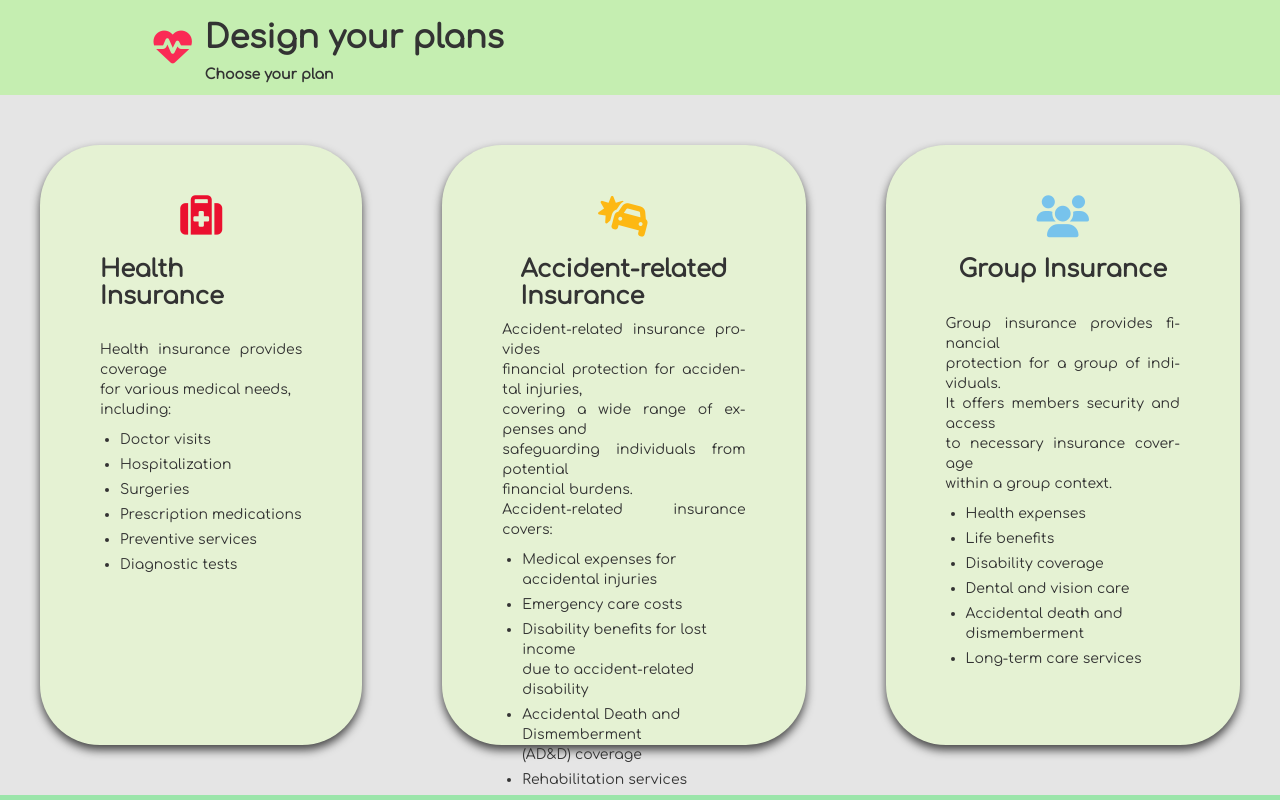
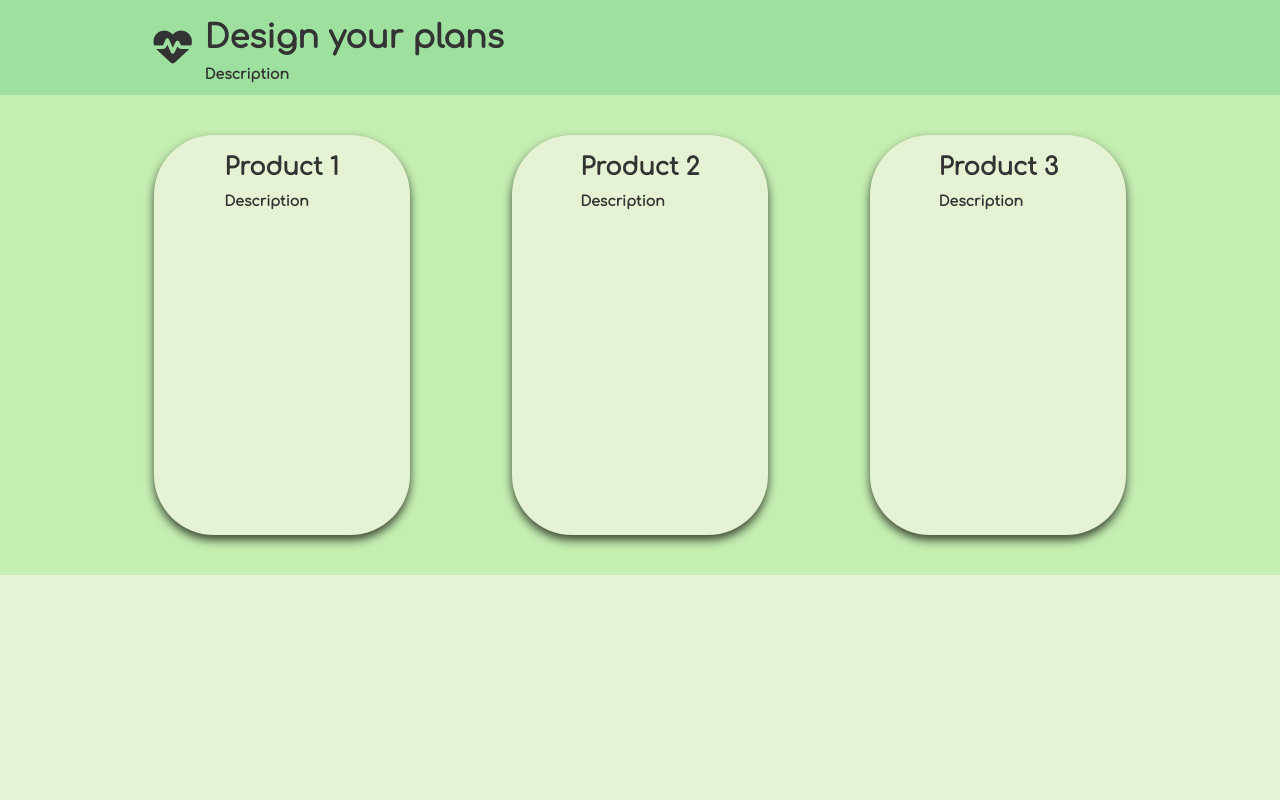
Before and after one commit to KelvinAlviero/HCI-final-project, a PHP site: page /make-a-plan.html in a window 1280 px wide. Shown: the part 610-1410 px from the top of the page. After the commit the page ends 1185 px from the top, so only its background shows below. Run offline with PHP 8.4, Linux system fonts and the light colour scheme; some libraries are stand-ins or nearby versions.

Commit message:
Revert "popupwindow for make a plan, slight changes to home"
This reverts commit 519666b02e95762a4ca00298eef17f6521c7a85e.

```diff
--- a/make-a-plan.html
+++ b/make-a-plan.html
@@ -62,216 +62,33 @@
 		<div class="body-two-container">
 			<div class="product-title">
 				<div class="product-title-icon">
-					<i class="fas fa-heartbeat"style="color:  #fa2a55;"></i>
+					<i class="fas fa-heartbeat"></i>
 				</div>
 				<div class="product-title-text">
 					<h2>Design your plans</h2>
-					<p>Choose your plan</p>
+					<p>Description</p>
 				</div>
 			</div>
 			<div class="product-container">
-			<a href="#" id="popup-link-health" style="text-decoration:none; color:inherit; font-weight: normal;">
 				<div class="health-insurance-product">
 					<div class="product-option">
-						<i class="fas fa-medkit" style="color:#EB102F;"></i>
-						<h3>Health Insurance</h3><br>
-						<p>Health insurance provides coverage <br>for various medical needs,<br>
-						including:<br></p>
-						<ul class="health-list">
-							<li>Doctor visits</li>
-							<li>Hospitalization</li>
-							<li>Surgeries</li>
-							<li>Prescription medications</li>
-							<li>Preventive services</li>
-							<li>Diagnostic tests</li>
-						</ul>
+						<h3>Product 1</h3>
+						<p>Description</p>
 					</div>
 				</div>
-			</a>
-			<a href="#" id="popup-link-accident" style="text-decoration:none; color:inherit; font-weight: normal;">
 				<div class="health-insurance-product">
 					<div class="product-option">
-						<i class="fas fa-car-crash" style="color:#FDB813;"></i>
-						<h3>Accident-related<br> Insurance</h3>
-						<p>Accident-related insurance provides<br>
-						financial protection for
-						accidental injuries,<br> covering a wide range of expenses and <br>  safeguarding individuals
-						from potential <br> financial burdens.<br>
-						Accident-related insurance covers:</p>
-						<ul class="health-list">
-							<li>Medical expenses for <br>accidental injuries</li>
-							<li>Emergency care costs</li>
-							<li>Disability benefits for lost income<br> due to accident-related disability</li>
-							<li>Accidental Death and Dismemberment <br> (AD&D) coverage</li>
-							<li>Rehabilitation services</li>
-						</ul>
+						<h3>Product 2</h3>
+						<p>Description</p>
 					</div>
 				</div>
-			</a>
-			<a href="#" id="popup-link-group" style="text-decoration:none; color:inherit; font-weight: normal;">
 				<div class="health-insurance-product">
 					<div class="product-option">
-						<i class="fas fa-users" style="color:#77c3ec;"></i>
-						<h3>Group Insurance</h3><br>
-						<p>Group insurance provides financial <br> protection for
-						a group of individuals.<br> It offers members security and access <br>to necessary insurance coverage <br>within a group context.</p>
-						<ul class="health-list">
-							<li>Health expenses</li>
-							<li>Life benefits</li>
-							<li>Disability coverage</li>
-							<li>Dental and vision care</li>
-							<li>Accidental death and dismemberment</li>
-							<li>Long-term care services</li>
-						</ul>
+						<h3>Product 3</h3>
+						<p>Description</p>
 					</div>
 				</div>
-			</a>
 			</div>
 		</div>
-	<div id="popup-window-Health" class="popup-window">
-		<button class="close-button" style="float: right; margin: 0 5px 0 0; background-color: transparent; border:none; font-size:24px;"><i class="fas fa-times"></i></button>
-			<div style="background-color: rgb(155, 229, 170); margin:0; padding: 10px 0">
-				<h1>Health Insurance request</h1>
-			</div>
-		<div class="popup-grid">
-			<div class="popup-grid1">
-				<label for="nameInput">Full name:</label><br>
-				<input id="nameInput">
-			</div>
-			<div class="popup-grid2">
-				<label for="emailInput">Email:</label><br>
-				<input id="emailInput">
-			</div>
-			<div class="popup-grid3">
-				<label for="phoneInput">Phone number:</label><br>
-				<input id="phoneInput">
-			</div>
-			<div class="popup-grid4">
-				<label for="dateInput">Date of Birth:</label><br>
-				<input type="date" id="dateInput" name="dateInput">
-			</div>
-			<div class="popup-grid6">
-				<label for="msgInput">Message:</label><br>
-				<input id="msgInput">
-			</div>
-
-			<button id="submitBtn" onclick="submitForm()">Submit</button>
-			<div id="message" style="display: none;">Your form has been recorded.</div>
-		</div>
-	</div>
-
-	<div id="popup-window-Accident" class="popup-window">
-		<button class="close-button" style="float: right; margin: 0 5px 0 0; background-color: transparent; border:none; font-size:24px;"><i class="fas fa-times"></i></button>
-			<div style="background-color: rgb(155, 229, 170); margin:0; padding: 10px 0">
-				<h1>Accident-related Insurance request</h1>
-			</div>
-		<div class="popup-grid">
-			<div class="popup-grid1">
-				<label for="nameInput">Full name:</label><br>
-				<input id="nameInput">
-			</div>
-			<div class="popup-grid2">
-				<label for="emailInput">Email:</label><br>
-				<input id="emailInput">
-			</div>
-			<div class="popup-grid3">
-				<label for="phoneInput">Phone Number:</label><br>
-				<input id="phoneInput">
-			</div>
-			<div class="popup-grid4">
-				<label for="dateInput">Date of Birth:</label><br>
-				<input type="date" id="dateInput" name="dateInput">
-			</div>
-			<div class="popup-grid6">
-				<label for="msgInput">Message:</label><br>
-				<input id="msgInput">
-			</div>
-
-			<button id="submitBtn" onclick="submitForm()">Submit</button>
-			<div id="message" style="display: none;">Your form has been recorded.</div>
-		</div>
-	</div>
-
-	<div id="popup-window-Group" class="popup-window">
-		<button class="close-button" style="float: right; margin: 0 5px 0 0; background-color: transparent; border:none; font-size:24px;"><i class="fas fa-times"></i></button>
-			<div style="background-color: rgb(155, 229, 170); margin:0; padding: 10px 0">
-				<h1>Group insurance request</h1>
-			</div>
-		<div class="popup-grid">
-			<div class="popup-grid1">
-				<label for="nameInput">Company name:</label><br>
-				<input id="nameInput">
-			</div>
-			<div class="popup-grid2">
-				<label for="emailInput">Email:</label><br>
-				<input id="emailInput">
-			</div>
-			<div class="popup-grid3">
-				<label for="phoneInput">Phone number:</label><br>
-				<input id="phoneInput">
-			</div>
-			<div class="popup-grid4">
-				<label for="dateInput">Number of people:</label><br>
-				<input id="dateInput">
-			</div>
-			<div class="popup-grid6">
-				<label for="msgInput">Message:</label><br>
-				<input id="msgInput">
-			</div>
-
-			<button id="submitBtn" onclick="submitForm()">Submit</button>
-			<div id="message" style="display: none;">Your form has been recorded.</div>
-		</div>
-	</div>
-
-
 </body>
-
-<script>
-  // Get the elements by their ID
-	var popupLinkHealth = document.getElementById("popup-link-health");
-	var popupLinkAccident= document.getElementById("popup-link-accident");
-	var popupLinkGroup = document.getElementById("popup-link-group");
-	var popupWindowHealth = document.getElementById("popup-window-Health");
-	var popupWindowAccident = document.getElementById("popup-window-Accident");
-	var popupWindowGroup = document.getElementById("popup-window-Group");
-	var closeButtons = document.getElementsByClassName("close-button");
-  // Show the pop-up window when the link is clicked
-	popupLinkHealth.addEventListener("click", function(event) {
-		event.preventDefault();
-		popupWindowHealth.style.display = "block";
-	});
-
-	popupLinkAccident.addEventListener("click", function(event) {
-		event.preventDefault();
-		popupWindowAccident.style.display = "block";
-	});
-
-	popupLinkGroup.addEventListener("click", function(event) {
-		event.preventDefault();
-		popupWindowGroup.style.display = "block";
-	});
-  // Hide the pop-up window when the close button is clicked
-	for (var i = 0; i < closeButtons.length; i++) {
-	  closeButtons[i].addEventListener("click", function() {
-		popupWindowHealth.style.display = "none";
-		popupWindowAccident.style.display = "none";
-		popupWindowGroup.style.display = "none";
-	});
-}
-
-function submitForm() {
-  // Show the "form submitted" message
-  document.getElementById("message").style.display = "block";
-
-  // Reset the form
-  document.getElementById("nameInput").value = "";
-  document.getElementById("emailInput").value = "";
-  document.getElementById("phoneInput").value = "";
-  document.getElementById("dateInput").value = "";
-  document.getElementById("msgInput").value="";
-  document.getElementById("insrcInput").selectedIndex= 0;
-}
-</script>
-
 </html>
--- a/styles.css
+++ b/styles.css
@@ -157,7 +157,7 @@ h1,h2,h3,h4,h5,h6,p,a{
     height:auto;
     box-sizing: border-box;
     padding: 0vh 12vw;
-    background-color: #C5EEB1;
+    background-color: #9EE19F;
 }
 .product-title-icon{
     font-size: 3vw;
@@ -177,104 +177,50 @@ h1,h2,h3,h4,h5,h6,p,a{
     }
 /*End product title*/
 .body-two-container{
-    background-color:  	#e5e5e5;
+    background-color: #C5EEB1;
 }
 /*The product boxes*/
 .health-insurance-product{
     background-color: #E5F2D3;
-
+    width: 20vw;
+    height:50vh;
     border-radius: 60px;
-    margin: 50px 40px;
-	padding:30px 60px;
-	min-height:600px;
-	max-height:600px;
-    display: grid;
+    margin: 5vh 4vw;
+    display: flex;
     justify-content:center;
     box-shadow: 0px 5px 10px rgba(0, 0, 0, 0.7);
     transition: transform 0.3s;
 }
 .health-insurance-product:hover {
-    transform: scale(1.2);
+    transform: scale(1.1);
 }
-
+.accident-insurance-product{
+    background-color: #E5F2D3;
+    width: 20vw;
+    height:50vh;
+    border-radius: 40px;
+    margin: 5vh 4vw;
+    display: flex;
+    justify-content:center;
+    box-shadow: 0px 5px 10px rgba(0, 0, 0, 0.7);
+}
+.group-insurance-product{
+    background-color: #E5F2D3;
+    width: 20vw;
+    height:50vh;
+    border-radius: 40px;
+    margin: 5vh 4vw;
+    display: flex;
+    justify-content:center;
+    box-shadow: 0px 5px 10px rgba(0, 0, 0, 0.7);
+}
 .product-container{
-	display:flex;
-	justify-content: center;
+display:flex;
+justify-content: center;
 }
 .product-option{
-	box-sizing: content-box;
-	justify-content: center;
-
-}
-
-.product-option h3{
-	display:flex;
-	justify-content: center;
-}
-
-.product-option p{
-	display:flex;
-	justify-content: center;
-	font-weight: normal;
-	text-align: justify;
-	 hyphens: auto;
-}
-
-.product-option i{
-	display:flex;
-	justify-content: center;
-	font-size:42px;
-	margin: 20px 0;
-}
-.health-list{
-	margin-left: 20px;
-}
-
-.health-list li{
-	list-style-type: disc;
-	margin-bottom: 5px;
-    font-family: 'Comfortaa';
-}
-
-.popup-window {
-	position: fixed;
-	width: 70%;
-	height:70%;
-	border-radius: 10px;
-	background: rgb(229, 242, 211);
-	border: 1px solid black;
-	padding: 0px;
-	margin: auto;
-	top: 0;
-	right: 0;
-	bottom: 0;
-	left: 0;
-	z-index: 10;
-	display: none;
-}
-
-.popup-grid1{grid-area: name;}
-.popup-grid2{grid-area: email;}
-.popup-grid3{grid-area: number;}
-.popup-grid4{grid-area: year;}
-.popup-grid5{grid-area: insurance;}
-.popup-grid6{grid-area: messages;}
-
-.popup-grid{
-	display: grid;
-	grid-template-areas:
-		'name year'
-		'number email'
-		'messages messages';
-	gap: 0;
-	background-color: rgb(229, 242, 211);
-	justify-content: space-between;
-	padding: 20px 100px;
-	overflow: hidden;
-}
-
-.popup-grid label{
-	margin: 15px 10px;
+box-sizing: border-box;
+justify-content: center;
 }
 
 /*Contact us page CSS*/
```
Also changed, not shown: home.html (+20 -19 lines), virtualcare.png (deleted).
